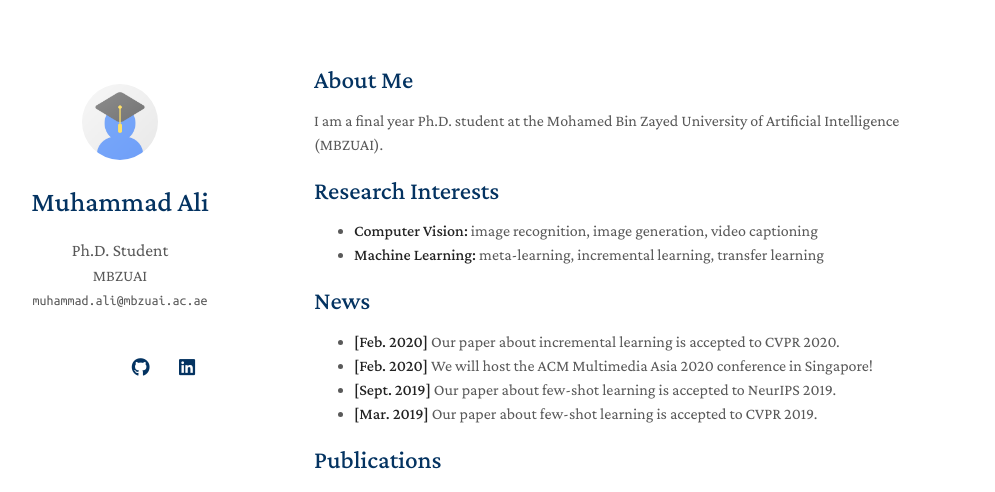
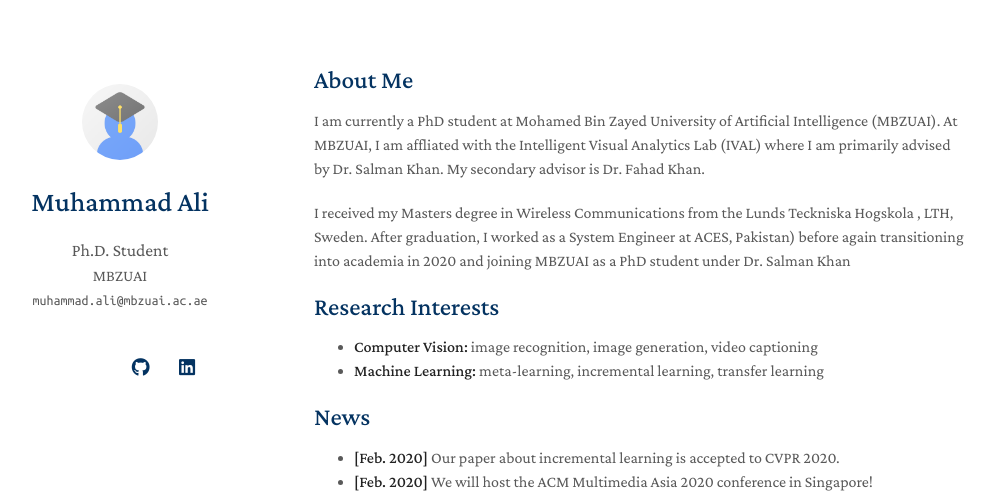
Before and after one commit to aliman80/aliman80.github.io, a Jekyll site: the page built from index.md, in a window 1280 px wide and 900 px high, cut to the strip 0-492 px from the top of the window. Shown: the whole strip, without its empty margins (156-1151 px from the left). Built offline with Jekyll 4.4.1, drawn with Linux system fonts in a browser that asks for light colours; a style sheet for code colours, icons or effects is not loaded; our own code applies the rules of GitHub Pages for plain Markdown files.

Commit message:
Update index.md

```diff
--- a/index.md
+++ b/index.md
@@ -4,8 +4,9 @@ layout: homepage
 
 ## About Me
 
-I am a final year Ph.D. student at the Mohamed Bin Zayed University of Artificial Intelligence (MBZUAI).
+I am currently a PhD student at Mohamed Bin Zayed University of Artificial Intelligence (MBZUAI). At MBZUAI, I am affliated with the Intelligent Visual Analytics Lab (IVAL) where I am primarily advised by Dr. Salman Khan. My secondary advisor is Dr. Fahad Khan.
 
+I received my Masters degree in Wireless Communications from the Lunds Teckniska Hogskola , LTH, Sweden. After graduation, I worked as a System Engineer at ACES, Pakistan) before again transitioning into academia in 2020 and joining MBZUAI as a PhD student under Dr. Salman Khan
 ## Research Interests
 
 - **Computer Vision:** image recognition, image generation, video captioning
```
